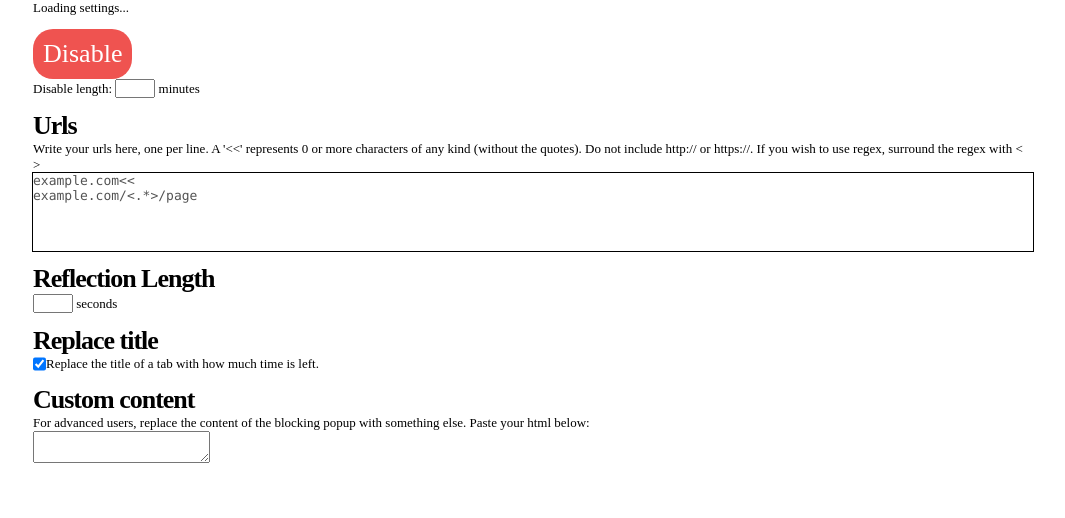
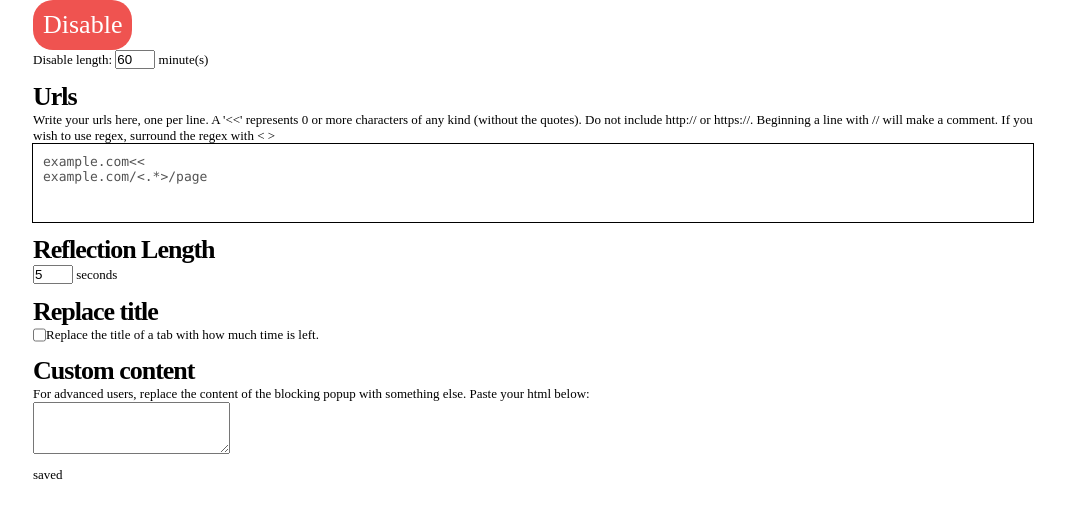
Before and after one commit to suopuwu/one-moment, a browser extension: page settings.html in a window 1280 px wide. Both pictures are taken after a click on the checkbox 146 px from the left and 364 px from the top of the page. Shown: the whole page, without its empty margins (107-1172 px from the left). Drawn offline with Linux system fonts and the light colour scheme.

Commit message:
Settings now save

```diff
--- a/css/settings.sass
+++ b/css/settings.sass
@@ -35,6 +35,7 @@ input[type=number]
     display: block
     outline: 1px black solid
     font-family: 'Consolas', monospace
+    padding: 10px
     &:empty:before
         cursor: text
         color: #000000ad
@@ -51,3 +52,6 @@ input[type=number]
 
 #replaceTitleContainer
     display: flex
+
+#customContent
+    padding: 10px
--- a/js/cover.js
+++ b/js/cover.js
@@ -1,8 +1,9 @@
 console.log(window.location)
 const settings = Object.freeze({
-    disableLength: ['disableLength', 60 * 60 * 1000],
+    disableLength: ['disableLength', 60],
+    disableTimer: ['disableTimer', 0],
     urls: ['urls', []],
-    duration: ['reflectionLength', 5000],
+    duration: ['reflectionLength', 5],
     replaceTitle: ['replaceTitle', true],
     customContent: ['customContent', ''],
     timestamps: ['timers', []],
--- a/js/settings.js
+++ b/js/settings.js
@@ -1,3 +1,74 @@
-document.addEventListener('DOMContentLoaded', () => {
-    console.log('ready')
+//I would make this an export to avoid duplication, but it doesn't seem possible to make content scripts modules, so I wouldn't be able to import these into cover.js
+const settings = Object.freeze({
+    disableLength: ['disableLength', 60],
+    disableTimer: ['disableTimer', 0],
+    urls: ['urls', []],
+    reflectionLength: ['reflectionLength', 5],
+    replaceTitle: ['replaceTitle', true],
+    customContent: ['customContent', ''],
+    timestamps: ['timers', []],
 })
+
+async function setSetting(setting, val) {
+    let temp = {}
+    temp[setting[0]] = val
+    return await chrome.storage.sync.set(temp)
+}
+async function getSetting(setting) {
+    let temp = {}
+    temp[setting[0]] = setting[1]
+    return (await chrome.storage.sync.get(temp))[setting[0]]
+}
+
+document.addEventListener('DOMContentLoaded', async () => {
+    //select all interactables
+    const elems = Object.freeze({
+        disable: document.querySelector('#disable'),
+        disableLength: document.querySelector('#disableLength'),
+        urls: document.querySelector('#urls'),
+        reflectionLength: document.querySelector('#reflectionLength'),
+        replaceTitle: document.querySelector('#replaceTitle'),
+        customContent: document.querySelector('#customContent'),
+        saveIndicator: document.querySelector('#saveIndicator'),
+    })
+
+    //fill data
+    elems.disableLength.value = await getSetting(settings.disableLength)
+    elems.urls.innerHTML = (await getSetting(settings.urls)).join('<br>')
+    elems.reflectionLength.value = await getSetting(settings.reflectionLength)
+    elems.replaceTitle.checked = await getSetting(settings.replaceTitle)
+    elems.customContent.value = await getSetting(settings.customContent)
+
+    function saved() {
+        elems.saveIndicator.textContent += 'saved'
+    }
+
+    //add event listeners
+    elems.disableLength.addEventListener('input', async (e) => {
+        let val = e.target.value == '' ? 1 : e.target.value
+        await setSetting(settings.disableLength, val)
+        saved()
+    })
+    elems.urls.addEventListener('input', async (e) => {
+        let val = e.target.innerHTML.split('<br>')
+        if (JSON.stringify(val) == '["",""]') {
+            e.target.innerHTML = ''
+            val = []
+        }
+        await setSetting(settings.urls, val)
+        saved()
+    })
+    elems.reflectionLength.addEventListener('input', async (e) => {
+        let val = e.target.value == '' ? 1 : e.target.value
+        await setSetting(settings.reflectionLength, val)
+        saved()
+    })
+    elems.replaceTitle.addEventListener('input', async (e) => {
+        await setSetting(settings.replaceTitle, e.target.checked)
+        saved()
+    })
+    elems.customContent.addEventListener('input', async (e) => {
+        await setSetting(settings.customContent, e.target.value)
+        saved()
+    })
+})
--- a/settings.html
+++ b/settings.html
@@ -7,22 +7,21 @@
         <script src="js/settings.js"></script>
     </head>
     <body>
-        <span class="setting-group" id="loadingIndicator">Loading settings...</span>
         <span class="setting-group">
             <span id="disable">Disable</span>
             <p>
                 Disable length:
                 <input type="number" name="disableLength" id="disableLength" min="1" />
-                minutes
+                minute(s)
             </p>
         </span>
         <span class="setting-group">
             <h1>Urls</h1>
             <p>
                 Write your urls here, one per line. A '<<' represents 0 or more characters of any kind (without the quotes). Do not include http:// or https://.
-                If you wish to use regex, surround the regex with < >
+                Beginning a line with // will make a comment. If you wish to use regex, surround the regex with < >
             </p>
-            <span id="urls" contenteditable="true" oninput=""></span>
+            <span id="urls" contenteditable="true"></span>
         </span>
         <span class="setting-group">
             <h1>Reflection Length</h1>
@@ -40,5 +39,6 @@
             <p>For advanced users, replace the content of the blocking popup with something else. Paste your html below:</p>
             <textarea name="customContent" id="customContent"></textarea>
         </span>
+        <span id="saveIndicator"></span>
     </body>
 </html>
```
Also changed, not shown: css/settings.css, 1 other file.
